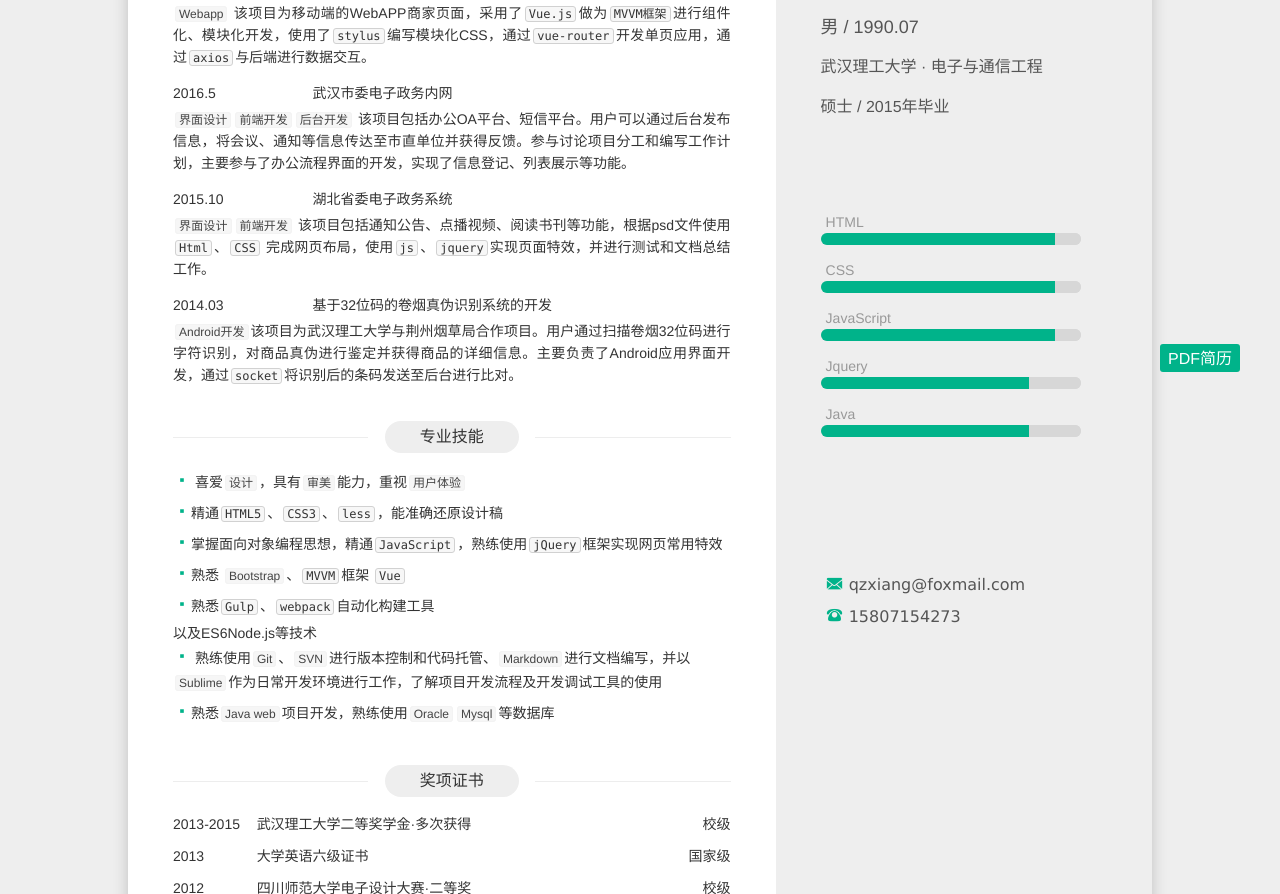
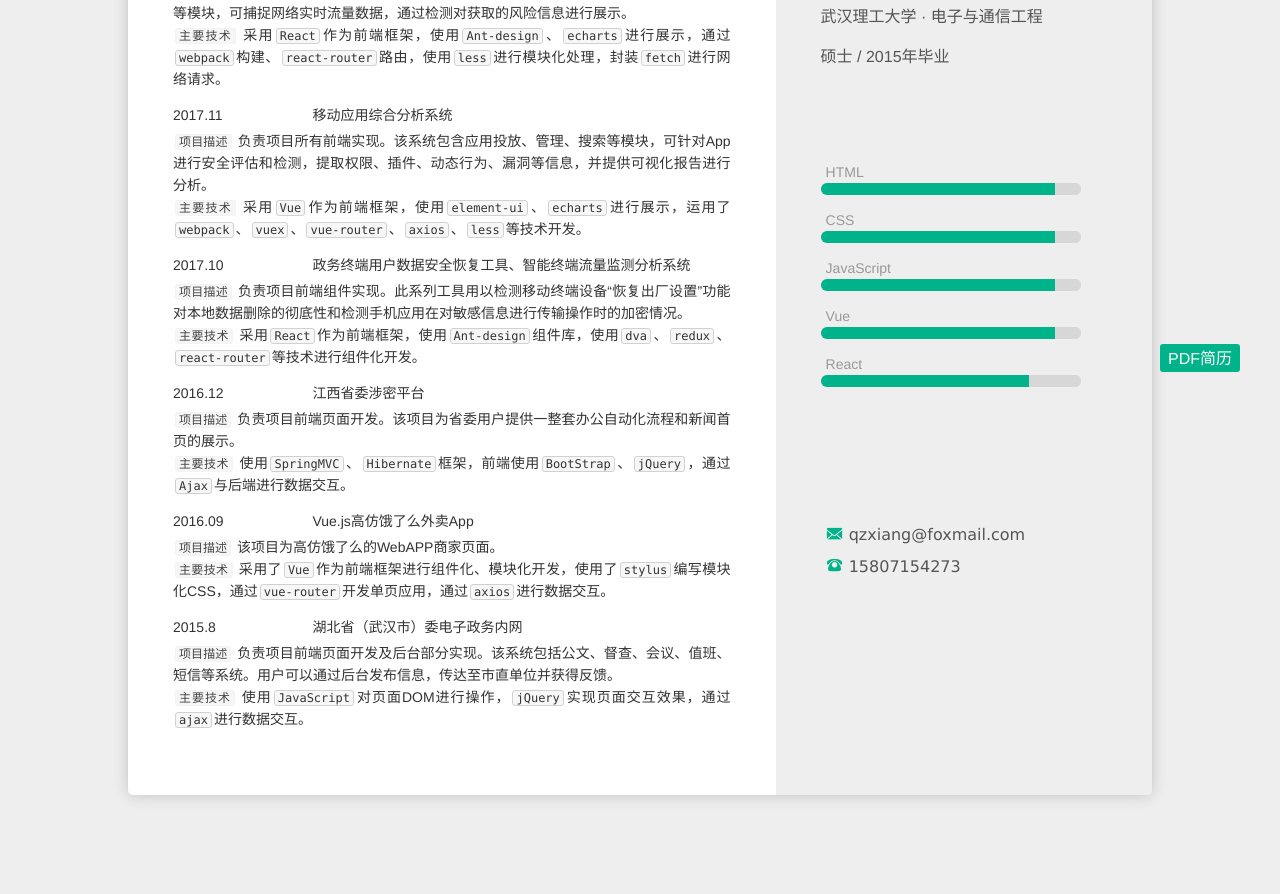
Before and after one commit to qzxiang/jianli, a website: page index.html in a window 1280 px wide. Shown: the part 422-1316 px from the top of the page. After the commit the page ends 1267 px from the top, so only its background shows below. Drawn offline with Linux system fonts and the light colour scheme; some icons are missing.

Commit message:
补充安天

```diff
--- a/css/style.css
+++ b/css/style.css
@@ -207,7 +207,7 @@ a {
 .content-hd .avator {
   display: block;
   width: 100px;
-  height: 150px;
+  height: 100px;
   margin: 0 auto;
   border-radius: 50%;
 }
@@ -307,16 +307,16 @@ a {
 .content-hd .skill-level .i-js .out {
   flex: 1;
 }
-.content-hd .skill-level .i-jquery .in {
+.content-hd .skill-level .i-vue .in {
+  flex: 9;
+}
+.content-hd .skill-level .i-vue .out {
+  flex: 1;
+}
+.content-hd .skill-level .i-react .in {
   flex: 8;
 }
-.content-hd .skill-level .i-jquery .out {
-  flex: 2;
-}
-.content-hd .skill-level .i-java .in {
-  flex: 8;
-}
-.content-hd .skill-level .i-java .out {
+.content-hd .skill-level .i-react .out {
   flex: 2;
 }
 @media screen and (max-width: 1024px) {
--- a/index.html
+++ b/index.html
@@ -13,7 +13,7 @@
 <body>
 <!--[if IE]><p class="kill-ie">微软都放弃了IE，为啥你却还不放弃？</p><![endif]-->
 <a class=pdf href=resume.pdf><i class="iconfont icon-pdf"></i> PDF简历</a>
-<p class=last-modified>最后更新时间：2017年08月</p>
+<p class=last-modified>最后更新时间：2018年04月</p>
 <div class=content>
     <div class=content-bd>
         <div class=content-left>
@@ -27,14 +27,29 @@
 
                     <div class=item>
                         <header class=item-hd>
+                            <span class=item-time>2017.10至今</span>
+                            <a class="btn item-more" href="https://www.avlsec.com/" target=_blank>Antiy</a>
+                            <h3 class=item-name>武汉安天信息技术有限责任公司</h3>
+                        </header>
+                        <div class=item-bd>
+                            <p class=section-content>
+                                <strong>incubate组</strong>
+                                负责移动互联网安全产品的前端研发。实现产品UI和交互方面的开发需求，确保产品具有优质的用户使用体验。
+                            </p>
+                        </div>
+                    </div>
+
+                    <div class=item>
+                        <header class=item-hd>
                             <span class=item-time>2015.07 ~ 2017.07</span>
-                            <a class="btn item-more" href=http://www.fiberhome.com/default.aspx target=_blank>工作</a>
+                            <a class="btn item-more" href="http://www.fiberhome.com/default.aspx" target=_blank>Fiberhome</a>
                             <h3 class=item-name>烽火通信科技股份有限公司</h3>
                         </header>
                         <div class=item-bd>
                             <p class=section-content>
-                                <strong>集成事业部-前端</strong>
-                                负责党政业务PC端及移动端的多个系统页面的前端开发，原有网站的前端界面更新及维护，使其达到更好的视觉体验和用户体验，上线后不断的维护与优化。
+                                <strong>国产化实验室</strong>
+                                负责党政行业政务系统的前端开发。参与了多省市政务系统的开发，配合后端实现前端界面效果与业务功能。
+
                             </p>
                         </div>
                     </div>
@@ -51,14 +66,64 @@
                 <div class=section-bd>
                     <div class=item>
                         <header class=item-hd>
+                            <span class=item-time>2018.2</span>
+                            <h3 class=item-name>网络移动威胁监测分析系统</h3>
+                        </header>
+                        <div class=item-bd>
+                            <p class=section-content>
+                                <strong>项目描述</strong>
+                                负责项目前端页面开发。该系统包括威胁检测、网络活动、用户画像、配置管理等模块，可捕捉网络实时流量数据，通过检测对获取的风险信息进行展示。
+                            <p class=section-content>
+                                <strong>主要技术</strong>
+                                采用<em>React</em>作为前端框架，使用<em>Ant-design</em>、<em>echarts</em>进行展示，通过<em>webpack</em>构建、<em>react-router</em>路由，使用<em>less</em>进行模块化处理，封装<em>fetch</em>进行网络请求。
+                            </p>
+                        </div>
+                    </div>
+                    <div class=item>
+                        <header class=item-hd>
+                            <span class=item-time>2017.11</span>
+                            <h3 class=item-name>移动应用综合分析系统</h3>
+                        </header>
+                        <div class=item-bd>
+                            <p class=section-content>
+                                <strong>项目描述</strong>
+                                负责项目所有前端实现。该系统包含应用投放、管理、搜索等模块，可针对App进行安全评估和检测，提取权限、插件、动态行为、漏洞等信息，并提供可视化报告进行分析。
+                            </p>
+                            <p class=section-content>
+                                <strong>主要技术</strong>
+                                采用<em>Vue</em>作为前端框架，使用<em>element-ui</em>、<em>echarts</em>进行展示，运用了<em>webpack</em>、<em>vuex</em>、<em>vue-router</em>、<em>axios</em>、<em>less</em>等技术开发。
+                            </p>
+                        </div>
+                    </div>
+                    <div class=item>
+                        <header class=item-hd>
+                            <span class=item-time>2017.10</span>
+                            <h3 class=item-name>政务终端用户数据安全恢复工具、智能终端流量监测分析系统</h3>
+                        </header>
+                        <div class=item-bd>
+                            <p class=section-content>
+                                <strong>项目描述</strong>
+                                负责项目前端组件实现。此系列工具用以检测移动终端设备“恢复出厂设置”功能对本地数据删除的彻底性和检测手机应用在对敏感信息进行传输操作时的加密情况。
+                            </p>
+                            <p class=section-content>
+                                <strong>主要技术</strong>
+                                采用<em>React</em>作为前端框架，使用<em>Ant-design</em>组件库，使用<em>dva</em>、<em>redux</em>、<em>react-router</em>等技术进行组件化开发。
+                            </p>
+                        </div>
+                    </div>
+                    <div class=item>
+                        <header class=item-hd>
                             <span class=item-time>2016.12</span>
                             <h3 class=item-name>江西省委涉密平台</h3>
                         </header>
                         <div class=item-bd>
                             <p class=section-content>
-                                <strong>界面设计</strong><strong>前端开发</strong>
-                                该项目包括办公系统和办公厅内网新闻首页的开发工作，利用了<em>HTML5</em>、<em>CSS3</em>、<em>Sass</em>等技术来丰富展示前端界面，
-                                通过<em>Ajax</em>与后端进行数据交互，实现了大量的前后端分离，以及复杂的业务逻辑。
+                                <strong>项目描述</strong>
+                                负责项目前端页面开发。该项目为省委用户提供一整套办公自动化流程和新闻首页的展示。
+                            </p>
+                            <p class=section-content>
+                                <strong>主要技术</strong>
+                                使用<em>SpringMVC</em>、<em>Hibernate</em>框架，前端使用<em>BootStrap</em>、<em>jQuery</em>，通过<em>Ajax</em>与后端进行数据交互。
                             </p>
                         </div>
                     </div>
@@ -68,50 +133,36 @@
                             <h3 class=item-name>Vue.js高仿饿了么外卖App</h3>
                         </header>
                         <div class=item-bd>
-                            <p class=section-content><strong>Webapp</strong>
-                                该项目为移动端的WebAPP商家页面，采用了<em>Vue.js</em>做为<em>MVVM框架</em>进行组件化、模块化开发，使用了<em>stylus</em>编写模块化CSS，通过<em>vue-router</em>开发单页应用，通过<em>axios</em>与后端进行数据交互。
+                            <p class=section-content>
+                                <strong>项目描述</strong>
+                                该项目为高仿饿了么的WebAPP商家页面。
+                            </p>
+                            <p class=section-content>
+                                <strong>主要技术</strong>
+                                采用了<em>Vue</em>作为前端框架进行组件化、模块化开发，使用了<em>stylus</em>编写模块化CSS，通过<em>vue-router</em>开发单页应用，通过<em>axios</em>进行数据交互。
                             </p>
                         </div>
                     </div>
                     <div class=item>
                         <header class=item-hd>
-                            <span class=item-time>2016.5</span>
-                            <h3 class=item-name>武汉市委电子政务内网</h3>
+                            <span class=item-time>2015.8</span>
+                            <h3 class=item-name>湖北省（武汉市）委电子政务内网</h3>
                         </header>
                         <div class=item-bd>
                             <p class=section-content>
-                                <strong>界面设计</strong><strong>前端开发</strong><strong>后台开发</strong>
-                                该项目包括办公OA平台、短信平台。用户可以通过后台发布信息，将会议、通知等信息传达至市直单位并获得反馈。参与讨论项目分工和编写工作计划，主要参与了办公流程界面的开发，实现了信息登记、列表展示等功能。
+                                <strong>项目描述</strong>
+                                负责项目前端页面开发及后台部分实现。该系统包括公文、督查、会议、值班、短信等系统。用户可以通过后台发布信息，传达至市直单位并获得反馈。
                             </p>
-                        </div>
-                    </div>
-                    <div class=item>
-                        <header class=item-hd>
-                            <span class=item-time>2015.10</span>
-                            <h3 class=item-name>湖北省委电子政务系统
-                            </h3>
-                        </header>
-                        <div class=item-bd>
                             <p class=section-content>
-                                <strong>界面设计</strong><strong>前端开发</strong>
-                                该项目包括通知公告、点播视频、阅读书刊等功能，根据psd文件使用<em>Html</em>、<em>CSS</em> 完成网页布局，使用<em>js</em>、<em>jquery</em>实现页面特效，并进行测试和文档总结工作。
-                        </div>
-                    </div>
-                    <div class=item>
-                        <header class=item-hd>
-                            <span class=item-time>2014.03</span>
-                            <h3 class=item-name>基于32位码的卷烟真伪识别系统的开发</h3>
-                        </header>
-                        <div class=item-bd>
-                            <p class=section-content>
-                            <strong>Android开发</strong>该项目为武汉理工大学与荆州烟草局合作项目。用户通过扫描卷烟32位码进行字符识别，对商品真伪进行鉴定并获得商品的详细信息。主要负责了Android应用界面开发，通过<em>socket</em>将识别后的条码发送至后台进行比对。
+                                <strong>主要技术</strong>
+                                使用<em>JavaScript</em>对页面DOM进行操作，<em>jQuery</em>实现页面交互效果，通过<em>ajax</em>进行数据交互。
                             </p>
                         </div>
                     </div>
                 </div>
             </section>
 
-            <section class=skill>
+            <!-- <section class=skill>
                 <header class=section-hd>
                     <span class=section-title-l></span>
                     <h2 class=section-title>专业技能</h2>
@@ -119,13 +170,13 @@
                 </header>
                 <div class=section-bd>
                     <ul class=section-list>
-                        <li><p class=section-content><i class="iconfont icon-dot"></i> 喜爱<strong>设计</strong>，具有<strong>审美</strong>能力，重视<strong>用户体验</strong></p></li>
-                        <li><p class=section-content><i class="iconfont icon-dot"></i>精通<em>HTML5</em>、<em>CSS3</em>、<em>less</em>，能准确还原设计稿</p></li>
-                        <li><p class=section-content><i class="iconfont icon-dot"></i>掌握面向对象编程思想，精通<em>JavaScript</em>，熟练使用<em>jQuery</em>框架实现网页常用特效</p></li>
-                        <li><p class=section-content><i class="iconfont icon-dot"></i>熟悉 <strong>Bootstrap</strong>、<em>MVVM</em>框架 <em>Vue</em></p></li>
-                        <li><p class=section-content><i class="iconfont icon-dot"></i>熟悉<em>Gulp</em>、<em>webpack</em>自动化构建工具</p>以及<em>ES6</em><em>Node.js</em>等技术</li>
-                        <li><p class=section-content><i class="iconfont icon-dot"></i> 熟练使用<strong>Git</strong>、<strong>SVN</strong>进行版本控制和代码托管、<strong>Markdown</strong>进行文档编写，并以<br/><strong>Sublime</strong>作为日常开发环境进行工作，了解项目开发流程及开发调试工具的使用</p></li>
-                        <li><p class=section-content><i class="iconfont icon-dot"></i>熟悉<strong>Java web</strong>项目开发，熟练使用<strong>Oracle</strong><strong>Mysql</strong>等数据库</p></li>
+                        <li><p class=section-content><i class="iconfont icon-dot"></i>精通DIV+CSS页面布局，熟悉w3c标准，了解HTML语义化，掌握<em>JavaScript</em>、<em>ES6</em></p></li>
+                        <li><p class=section-content><i class="iconfont icon-dot"></i>熟悉<em>HTML5</em>、<em>CSS3</em>、<em>Echarts</em>，掌握Css类库<em>Sass</em>、<em>Less</em>等技术</p></li>
+                        <li><p class=section-content><i class="iconfont icon-dot"></i>熟练使用<em>jQuery</em>与DOM操作及事件处理，熟悉<em>Ajax</em>、<em>JSONP</em>跨域</p></li>
+                        <li><p class=section-content><i class="iconfont icon-dot"></i>熟悉 <strong>Bootstrap</strong>、<em>MVVM</em>框架 <em>Vue</em>、<em>React</em></p></li>
+                        <li><p class=section-content><i class="iconfont icon-dot"></i>熟悉<em>webpack</em>自动化构建工具，了解<em>Node.js</em></p></li>
+                        <li><p class=section-content><i class="iconfont icon-dot"></i>熟练使用<strong>Git</strong>、<strong>SVN</strong>进行版本控制，了解项目开发流程及开发调试工具的使用</p></li>
+                        <li><p class=section-content><i class="iconfont icon-dot"></i>掌握面向对象编程思想，熟悉<strong>Java web</strong>开发及<strong>Mysql</strong>等数据库</p></li>
                     </ul>
                 </div>
             </section>
@@ -141,7 +192,7 @@
                         <header class=item-hd>
                             <span class=item-time>2013-2015</span>
                             <span class=item-more>校级</span>
-                            <h3 class=item-name>武汉理工大学二等奖学金·多次获得</h3>
+                            <h3 class=item-name>武汉理工大学二等奖学金</h3>
                         </header>
                     </div>
                     <div class=item>
@@ -151,20 +202,13 @@
                             <h3 class=item-name>大学英语六级证书</h3>
                         </header>
                     </div>
-                    <div class=item>
-                        <header class=item-hd>
-                            <span class=item-time>2012</span>
-                            <span class=item-more>校级</span>
-                            <h3 class=item-name>四川师范大学电子设计大赛·二等奖</h3>
-                        </header>
-                    </div>
                 </div>
-            </section>
+            </section> -->
         </div>
         <header class="content-right content-hd">
 
             <section class=title>
-                <img class=avator src="src/avator.png">
+                <img class=avator src="src/avator.jpg">
                 <div class=name>
                     <h1>向起治</h1>
                 </div>
@@ -172,7 +216,7 @@
             </section>
 
             <section class=info>
-                <h2>男 / 1990.07</h2>
+                <h2>男 / 1990</h2>
                 <h3>武汉理工大学 · 电子与通信工程</h3>
                 <h3>硕士 / 2015年毕业</h3>
             </section>
@@ -190,12 +234,12 @@
                 <div class="item i-js">
                     <i class="in"></i><i class="out"></i>
                 </div>
-                <h3>Jquery</h3>
-                <div class="item i-jquery">
+                <h3>Vue</h3>
+                <div class="item i-vue">
                     <i class="in"></i><i class="out"></i>
                 </div>
-                <h3>Java</h3>
-                <div class="item i-java">
+                <h3>React</h3>
+                <div class="item i-react">
                     <i class="in"></i><i class="out"></i>
                 </div>
             </section>
@@ -205,25 +249,25 @@
                     <!-- <li>
                         <a href=http://toadw.cn target=_blank>
                             <i class="iconfont icon-homepage"></i>
-                            <span class=contact-link>toadw.cn</span>
+                            <span class=contact-link></span>
                         </a>
-                    </li> -->
-                   <!--  <li>
+                    </li>
+                    <li>
                         <a href=https://github.com/toadwoo target=_blank>
                             <i class="iconfont icon-github"></i>
-                            <span class=contact-link>github.com/toadwoo</span>
+                            <span class=contact-link>github.com/qzxiang</span>
 
                         </a>
                     </li> -->
                     <li>
-                        <a href=mailto:toadwoo@foxmail.com target=_blank>
+                        <a href=mailto:qzxiang@foxmail.com target=_blank>
                             <i class="iconfont icon-email"></i>
                             <span class=contact-link>qzxiang@foxmail.com</span>
 
                         </a>
                     </li>
                     <li>
-                        <a href=tel:13074852391 target=_blank>
+                        <a href=tel:15807154273 target=_blank>
                             <i class="iconfont icon-phone"></i>
                             <span class=contact-link>15807154273</span>
                         </a>
@@ -237,16 +281,4 @@
 
 </body>
 
-<script>
-    /* CNZZ统计 */
-    (function() {
-        var box = document.createElement("div"),
-            cnzz = document.createElement("script");
-        box.style.display = "none";
-        cnzz.src = "//s1.cnzz.com/z_stat.php?id=1261540579";
-        box.appendChild(cnzz);
-        document.body.appendChild(box);
-    })();
-
-</script>
 </html>
--- /dev/null
+++ b/index2.html
@@ -0,0 +1,73 @@
+<!DOCTYPE html>
+<html>
+<head>
+    <meta charset=utf-8>
+    <meta http-equiv=X-UA-Compatible content="IE=edge">
+    <meta name=viewport content="width=device-width,initial-scale=1">
+    <link rel="shortcut icon" type="image/ico" href="favicon.ico">
+    <meta name="format-detection" content="telephone=no"/>
+    <meta name="format-detection" content="email=no"/>
+    <title>简历 | 向起治 - qzXiang</title>
+    <link href="css/style.css" rel="stylesheet">
+</head>
+<body>
+<!--[if IE]><p class="kill-ie">微软都放弃了IE，为啥你却还不放弃？</p><![endif]-->
+<a class=pdf href=resume.pdf><i class="iconfont icon-pdf"></i> PDF简历</a>
+<p class=last-modified>最后更新时间：2018年04月</p>
+<div class=content>
+    <div class=content-bd>
+        <div class=content-left>
+
+            <section class=skill>
+                <header class=section-hd>
+                    <span class=section-title-l></span>
+                    <h2 class=section-title>专业技能</h2>
+                    <span class=section-title-r></span>
+                </header>
+                <div class=section-bd>
+                    <ul class=section-list>
+                        <li><p class=section-content><i class="iconfont icon-dot"></i>精通DIV+CSS页面布局，熟悉w3c标准，了解HTML语义化，掌握<em>JavaScript</em>、<em>ES6</em></p></li>
+                        <li><p class=section-content><i class="iconfont icon-dot"></i>熟悉<em>HTML5</em>、<em>CSS3</em>、<em>Echarts</em>，掌握Css类库<em>Sass</em>、<em>Less</em>等技术</p></li>
+                        <li><p class=section-content><i class="iconfont icon-dot"></i>熟练使用<em>jQuery</em>与DOM操作及事件处理，熟悉<em>Ajax</em>、<em>JSONP</em>跨域</p></li>
+                        <li><p class=section-content><i class="iconfont icon-dot"></i>熟悉 <strong>Bootstrap</strong>、<em>MVVM</em>框架 <em>Vue</em>、<em>React</em></p></li>
+                        <li><p class=section-content><i class="iconfont icon-dot"></i>熟悉<em>webpack</em>自动化构建工具，了解<em>Node.js</em></p></li>
+                        <li><p class=section-content><i class="iconfont icon-dot"></i>熟练使用<strong>Git</strong>、<strong>SVN</strong>进行版本控制，了解项目开发流程及开发调试工具的使用</p></li>
+                        <li><p class=section-content><i class="iconfont icon-dot"></i>掌握面向对象编程思想，熟悉<strong>Java web</strong>开发及<strong>Mysql</strong>等数据库</p></li>
+                    </ul>
+                </div>
+            </section>
+
+            <section class=prize>
+                <header class=section-hd>
+                    <span class=section-title-l></span>
+                    <h2 class=section-title>奖项证书</h2>
+                    <span class=section-title-r></span>
+                </header>
+                <div class=section-bd>
+                    <div class=item>
+                        <header class=item-hd>
+                            <span class=item-time>2013-2015</span>
+                            <span class=item-more>校级</span>
+                            <h3 class=item-name>武汉理工大学二等奖学金</h3>
+                        </header>
+                    </div>
+                    <div class=item>
+                        <header class=item-hd>
+                            <span class=item-time>2013</span>
+                            <span class=item-more>国家级</span>
+                            <h3 class=item-name>大学英语六级证书</h3>
+                        </header>
+                    </div>
+                </div>
+            </section>
+        </div>
+        <header class="content-right content-hd">
+
+        </header>
+
+    </div>
+</div>
+
+</body>
+
+</html>
```
Also changed, not shown: src/avator.jpg (added), src/avator.png (deleted), src/avator1.png (deleted), 2 other files.
